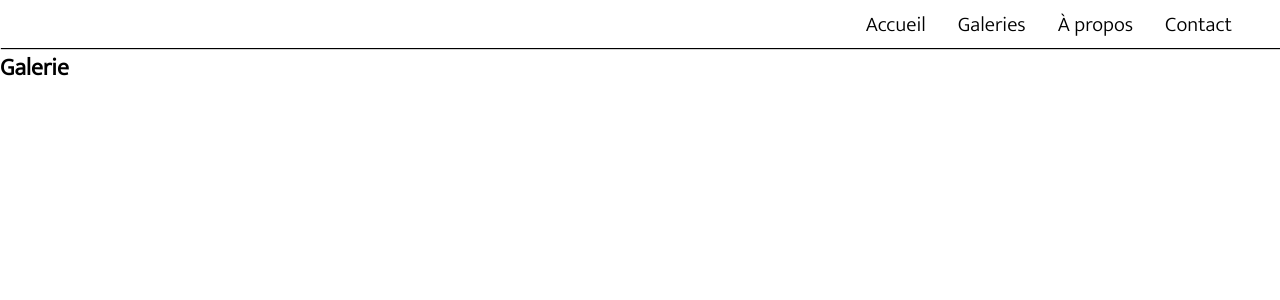
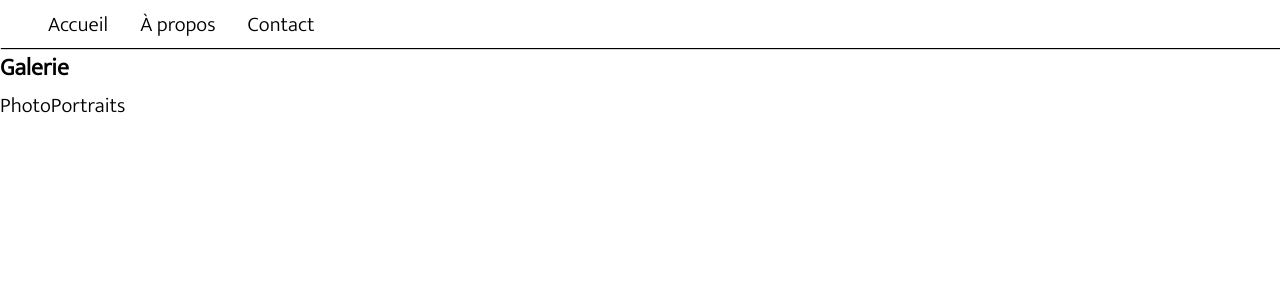
Before and after one commit to AnkaPieka/barbara-photographer, a React (Create React App) app in the folder client/: page /galeries in a window 1280 px wide. Shown: the top 300 px of the page. Built offline with nearby package versions, Linux system fonts and the light colour scheme.

Commit message:
Modif of nav and creation of galery subpages

```diff
--- a/client/src/App.jsx
+++ b/client/src/App.jsx
@@ -6,6 +6,8 @@ import About from './pages/About';
 import Contact from './pages/Contact';
 import Gallery from './pages/Gallery';
 import Footer from "./components/Footer";
+import Streetphoto from "./pages/Streetphoto";
+import Portraits from "./pages/Portraits";
 import './styles/global.css';
 
 
@@ -18,6 +20,8 @@ function App() {
         <Route exact path="/a-propos" component={About} />
         <Route exact path="/galeries" component={Gallery} />
         <Route exact path="/contact" component={Contact} />
+        <Route exact path="/photo-de-rue" component={Streetphoto} />
+        <Route exact path="/portraits" component={Portraits} />
       </Switch>
       {/* <Footer /> */}
     </div>
--- a/client/src/components/NavMain.jsx
+++ b/client/src/components/NavMain.jsx
@@ -9,7 +9,6 @@ function NavMain() {
     <div className="navbar">
       <div className="nav-all-links">
           <NavLink className="nav-each-link" to="/">Accueil</NavLink>
-          <NavLink className="nav-each-link" to="/galeries">Galeries</NavLink>
           <NavLink className="nav-each-link" to="/a-propos">À propos</NavLink>
           <NavLink className="nav-each-link" to="/contact">Contact</NavLink>
         </div>
--- a/client/src/pages/Gallery.jsx
+++ b/client/src/pages/Gallery.jsx
@@ -1,4 +1,5 @@
 import React, { PureComponent } from "react";
+import { Link } from 'react-router-dom';
 import "../styles/global.css";
 
 export class Gallery extends PureComponent {
@@ -6,7 +7,9 @@ export class Gallery extends PureComponent {
     return (
       <div>
         <section className="body-page">
-          <h2>Galerie</h2>{" "}
+          <h2>Galerie</h2>
+          <Link to="/photo-de-rue">Photo</Link>
+          <Link to="/portraits">Portraits</Link>
         </section>
       </div>
     );
--- a/client/src/pages/Home.jsx
+++ b/client/src/pages/Home.jsx
@@ -1,4 +1,5 @@
 import React, { PureComponent } from "react";
+import { Link } from "react-router-dom";
 import Image from "../components/Image";
 import "../styles/global.css";
 import "../styles/home.css";
@@ -13,17 +14,26 @@ export class Home extends PureComponent {
             className="sec-1"
           >
             <h2 className="barb-name">Barbara Photographie.</h2>
+            {/* <a href=".sec-2"><img className="arrow" src='/img/arrow-down.png' alt="arr"></img></a> */}
           </section>
 
           <section className="sec-2">
-            <h2 className="sec-2-title">Galeries</h2>
+            <h2>
+              <Link to="/galeries" className="sec-2-title">
+                Galeries
+              </Link>
+            </h2>
             <div className="imgs-container">
               <div className="img">
-                <Image source="/img/sample2.jpg" />
+                <Link to="/portraits">
+                  <Image source="/img/sample2.jpg" />
+                </Link>
                 <p className="img-lgd">Portraits</p>
               </div>
               <div className="img">
-                <Image source="/img/sample3.jpg" />
+                <Link to="/photo-de-rue">
+                  <Image source="/img/sample3.jpg" />
+                </Link>
                 <p className="img-lgd">Photographie de rue</p>
               </div>
             </div>
--- /dev/null
+++ b/client/src/pages/Portraits.jsx
@@ -0,0 +1,15 @@
+import React, { PureComponent } from 'react';
+
+import '../styles/global.css';
+
+export class Portraits extends PureComponent {
+    render() {
+        return (
+            <div className="body-page">
+                <h2>Portraits</h2>
+            </div>
+        )
+    }
+}
+
+export default Portraits
--- /dev/null
+++ b/client/src/pages/Streetphoto.jsx
@@ -0,0 +1,15 @@
+import React, { PureComponent } from 'react';
+
+import '../styles/global.css'
+
+export class Streetphoto extends PureComponent {
+    render() {
+        return (
+            <div className="body-page">
+                <h2>Street photo</h2>
+            </div>
+        )
+    }
+}
+
+export default Streetphoto
--- a/client/src/styles/home.css
+++ b/client/src/styles/home.css
@@ -11,9 +11,15 @@ img {
     letter-spacing: 0.6rem;
 }
 
+img.arrow {
+    width: 4rem;
+    height: 4rem;
+}
+
 .sec-1 {
     height: 100vh;
     display: flex;
+    flex-direction: column;
     align-items: center;
     justify-content: center;
     background-attachment: fixed;
@@ -52,20 +58,18 @@ img {
     /* justify-content: center; */
     align-items: center;
     text-align: center;
+    color: white;
+    letter-spacing: 0.4rem;
 }
 
 .img:hover {
+    letter-spacing: 0.2rem;
+    transition: letter-spacing 1.2s, filter 0.5s;
     cursor: pointer;
     filter: grayscale(100%);
-    transition: filter 0.5s;
+    /* transition: filter 0.5s; */
 }
 
 .img-lgd {
-    color: white;
     font-size: 2vh;
-    letter-spacing: 0.4rem;
 }
-.img-lgd:hover {
-    letter-spacing: 0.2rem;
-    transition: letter-spacing 1.2s;
-}
--- a/client/src/styles/navbar.css
+++ b/client/src/styles/navbar.css
@@ -18,7 +18,7 @@ a, p {
 /*details*/
 
 .navbar {
-    background-color: white;
+    background-color: rgb(255, 255, 255);
     top: 0;
     position: fixed;
     height: 3rem;
@@ -26,16 +26,21 @@ a, p {
     padding: 1rem;
     display: flex;
     align-items: center;
-    flex-direction: row-reverse;
+    /* justify-content: center; */
     box-shadow: black 1px 1px 1px;
 }
 
 .nav-all-links {
     margin: 0 1rem;
+    width: auto;
+    display: flex;
+    justify-self: center;
 }
 
 .nav-each-link {
     margin: 0 1rem;
+    display: flex;
+    flex-wrap: nowrap;
 }
 .nav-each-link:hover {
     color: cornflowerblue;
```
Also changed, not shown: client/src/components/Gallery.jsx (added, +13 -0 lines), client/public/img/arrow-down.png (added).
